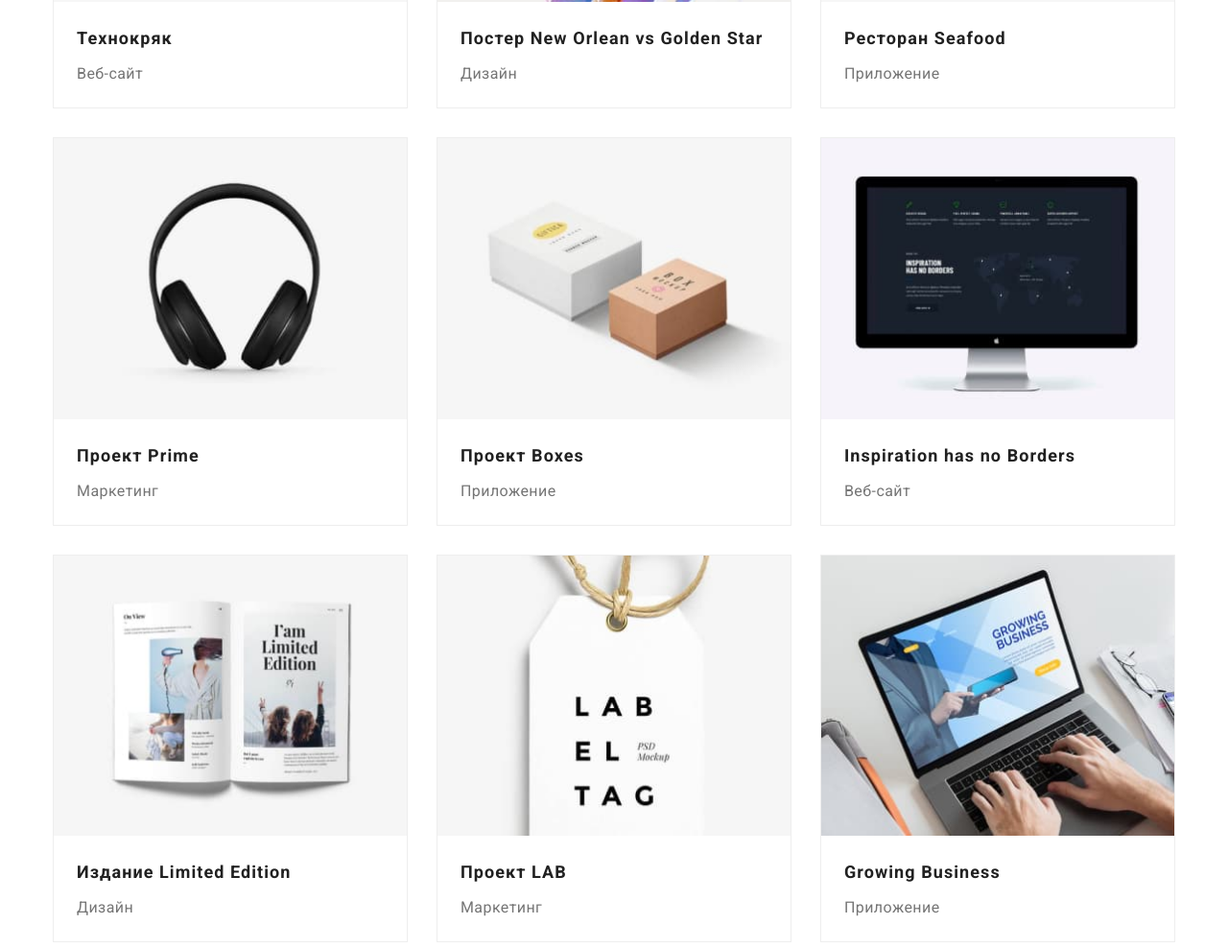
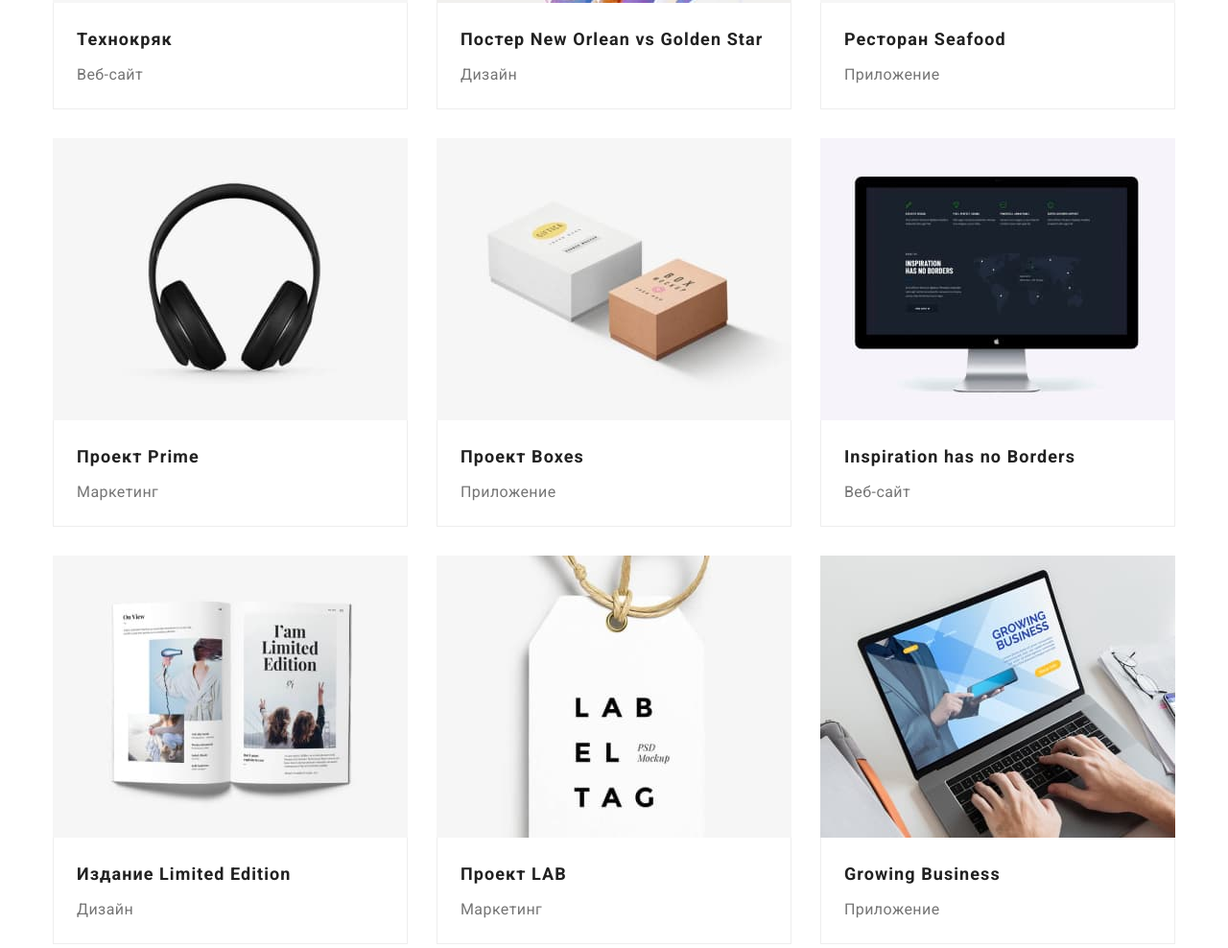
Before and after one commit to Olexii-US/goit-markup-hw-03, a plain HTML site: page portfolio.html in a window 1280 px wide. Shown: the part 554-1542 px from the top of the page at 96% size. Drawn offline with nearby package versions, Linux system fonts and the light colour scheme.

Commit message:
add div to Portfolio and p/m change

```diff
--- a/css/styles.css
+++ b/css/styles.css
@@ -76,7 +76,6 @@ body {
 
 .header {
   display: flex;
-  justify-content: space-between;
   align-items: center;
 }
 
@@ -95,19 +94,19 @@ body {
 }
 
 
-.contact {display: flex;}
+.contact {
+  display: flex;
+  margin-left: auto;
+
+}
 
 .nav .logo {
   padding-top: 24px;
   padding-bottom: 25px;
   margin-right: 93px;
 }
-.nav-list {
-  margin-right: 100px;
-}
 
-
-header .container {
+header {
   border-bottom: 1px solid #ECECEC;
 }
 
@@ -263,7 +262,6 @@ header .container {
 .team-link {
   background-color: var(--main-background);
   text-align: center;
-  padding-bottom: 30px;
 
   box-shadow: 0px 1px 3px rgba(0, 0, 0, 0.12), 0px 1px 1px rgba(0, 0, 0, 0.14), 0px 2px 1px rgba(0, 0, 0, 0.2);
     border-radius: 0px 0px 4px 4px;
@@ -280,6 +278,7 @@ header .container {
 
 .team-text {
   color: var(--secondary-text-color);
+  margin-bottom: 30px;
 }
 
 /* footer */
@@ -366,15 +365,15 @@ footer {
   margin-bottom: 0px;
 }
 
-.project-link {
-  display: inline-block;
-  border: 1px solid #EEEEEE;
-  padding-bottom: 20px;
+.project-link-container {
+  border-left: 1px solid #EEEEEE;
+  border-bottom: 1px solid #EEEEEE;
+  border-right: 1px solid #EEEEEE;
+
+  padding: 20px 24px;
 }
 
 .project-title {
-  margin-top: 20px;
-  margin-left: 24px;
   font-size: 18px;
   line-height: 2.00;
   letter-spacing: 0.06em;
@@ -383,7 +382,6 @@ footer {
 
 .project-text {
   margin-top: 4px;
-  margin-left: 24px;
 
   font-size: 16px;
   line-height: 1.88;
--- a/portfolio.html
+++ b/portfolio.html
@@ -51,64 +51,82 @@
                     <li>
                         <a href="#" class="project-link">
                             <img src="./img/2-1.jpg" alt="Веб-сайт Технокряк" width="370">
+                            <div class="project-link-container">
                                 <h2 class="project-title">Технокряк</h2>
                                 <p class="project-text">Веб-сайт</p>
+                            </div>
                         </a>
                     </li>
                     <li>
                         <a href="#" class="project-link">
                             <img src="./img/2-2.jpg" alt="Постер с баскетболистами" width="370">
+                            <div class="project-link-container">
                                 <h2 class="project-title">Постер New Orlean vs Golden Star</h2>
                                 <p class="project-text">Дизайн</p>
+                            </div>
                         </a>
                     </li>
                     <li>
                         <a href="#" class="project-link">
                             <img src="./img/2-3.jpg" alt="Эмблема ресторана Seafood" width="370">
+                            <div class="project-link-container">
                                 <h2 class="project-title">Ресторан Seafood</h2>
                                 <p class="project-text">Приложение</p>
+                            </div>
                         </a>
                     </li>
                     <li>
                         <a href="#" class="project-link">
                             <img src="./img/2-4.jpg" alt="Наушники" width="370">
+                            <div class="project-link-container">
                                 <h2 class="project-title">Проект Prime</h2>
                                 <p class="project-text">Маркетинг</p>
+                            </div>
                         </a>
                     </li>
                     <li>
                         <a href="#" class="project-link">
                             <img src="./img/2-5.jpg" alt="Две коробки" width="370">
+                            <div class="project-link-container">
                                 <h2 class="project-title">Проект Boxes</h2>
                                 <p class="project-text">Приложение</p>
+                            </div>
                         </a>
                     </li>
                     <li>
                         <a href="#" class="project-link">
                             <img src="./img/2-6.jpg" alt="Монитор" width="370">
+                            <div class="project-link-container">
                                 <h2 class="project-title">Inspiration has no Borders</h2>
                                 <p class="project-text">Веб-сайт</p>
+                            </div>
                         </a>
                     </li>
                     <li>
                         <a href="#" class="project-link">
                             <img src="./img/2-7.jpg" alt="Журнал" width="370">
+                            <div class="project-link-container">
                                 <h2 class="project-title">Издание Limited Edition</h2>
                                 <p class="project-text">Дизайн</p>
+                            </div>
                         </a>
                     </li>
                     <li>
                         <a href="#" class="project-link">
                             <img src="./img/2-8.jpg" alt="Этикетка" width="370">
+                            <div class="project-link-container">
                                 <h2 class="project-title">Проект LAB</h2>
                                 <p class="project-text">Маркетинг</p>
+                            </div>
                         </a>
                     </li>
                     <li>
                         <a href="#" class="project-link">
                             <img src="./img/2-9.jpg" alt="Ноутбук" width="370">
+                            <div class="project-link-container">
                                 <h2 class="project-title">Growing Business</h2>
                                 <p class="project-text">Приложение</p>
+                            </div>
                         </a>
                     </li>
                 </ul>
```
Lines whose indentation alone changed are shown as unchanged.
